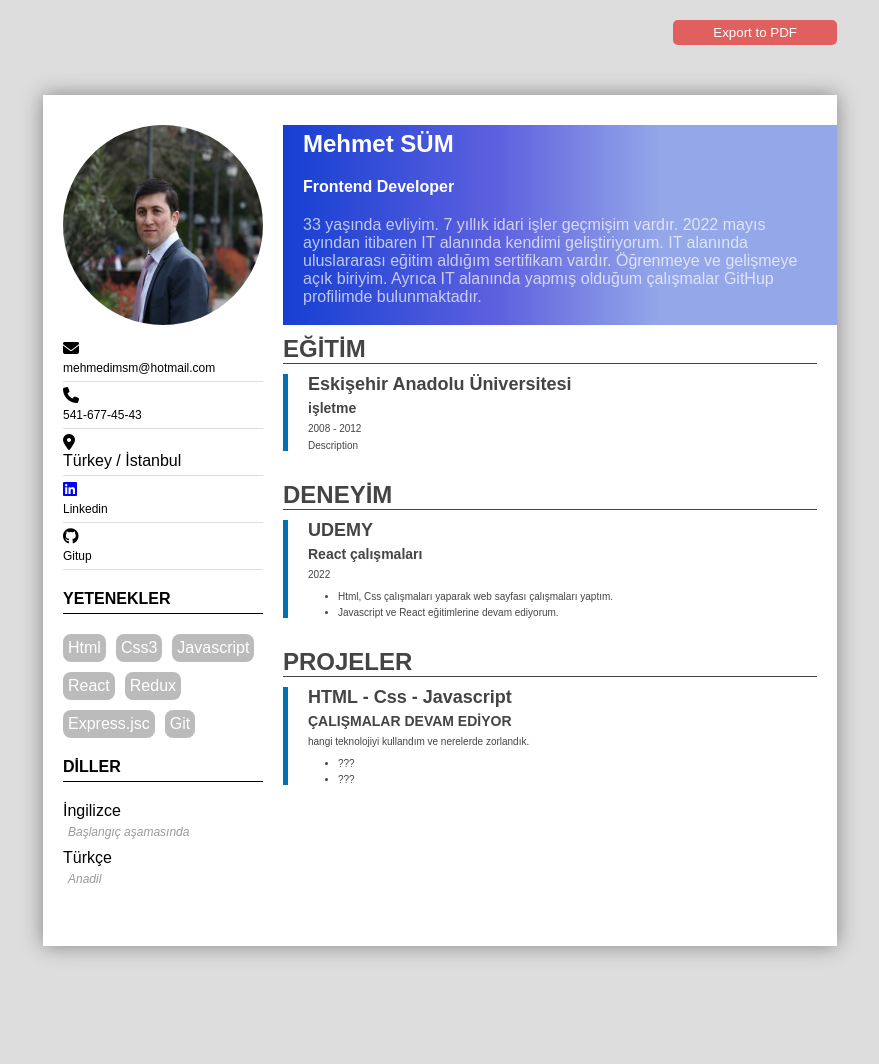
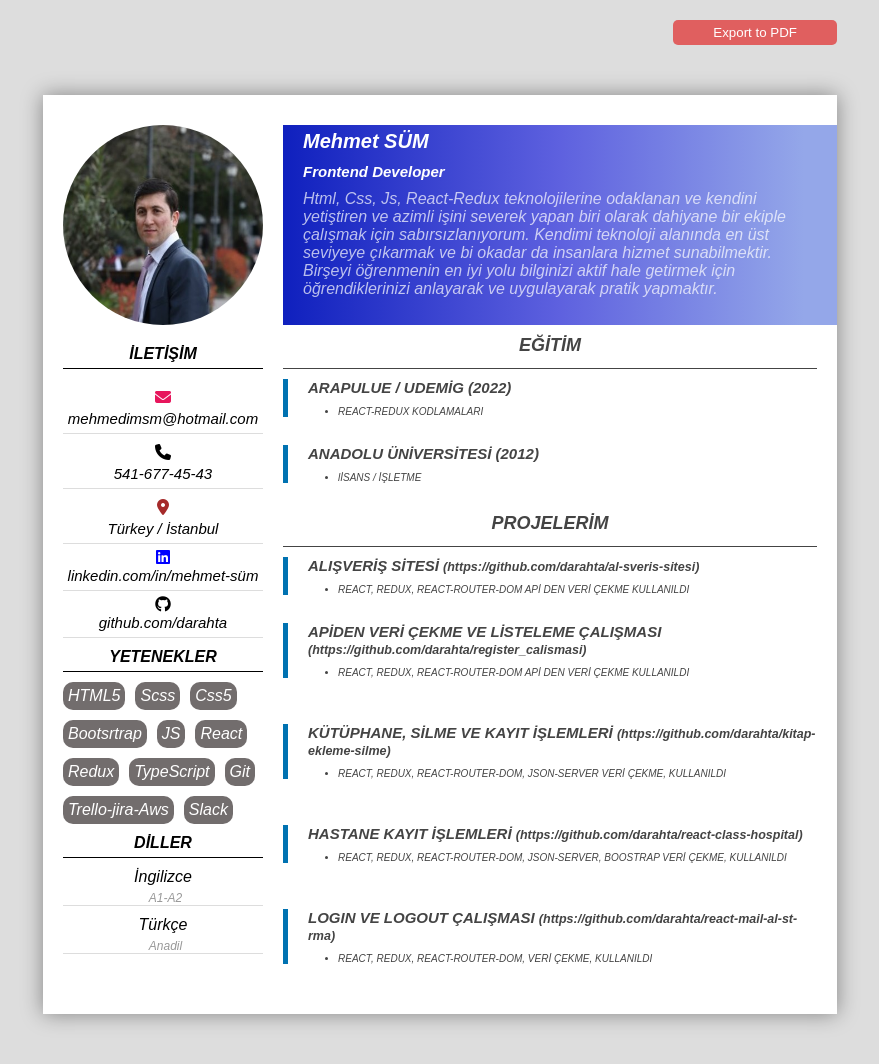
Before and after one commit to darahta/cv-rnegi, a plain HTML site: page index.html in a window 1280 px wide. Shown: the whole page, without its empty margins (200-1079 px from the left). Before the commit the page ends 996 px from the top, so only its background shows below. Drawn offline with Linux system fonts and the light colour scheme.

Commit message:
son aşaması bitti

```diff
--- a/index.html
+++ b/index.html
@@ -1,38 +1,61 @@
 <!DOCTYPE html>
 <html lang="en">
    <head>
-    <meta charset="UTF-8">
-    <meta http-equiv="X-UA-Compatible" content="IE=edge">
-    <meta name="viewport" content="width=device-width, initial-scale=1.0">
+      <meta charset="UTF-8" />
+      <meta http-equiv="X-UA-Compatible" content="IE=edge" />
+      <meta name="viewport" content="width=device-width, initial-scale=1.0" />
       <title>Document</title>
-    <link rel="stylesheet" href="style.css">
-    <script src="https://kit.fontawesome.com/14a3a646e9.js" crossorigin="anonymous"></script>
+      <link rel="stylesheet" href="style.css" />
+      <script
+         src="https://kit.fontawesome.com/14a3a646e9.js"
+         crossorigin="anonymous"
+      ></script>
 
-    <script src="https://cdnjs.cloudflare.com/ajax/libs/html2pdf.js/0.10.1/html2pdf.bundle.min.js" integrity="sha512-GsLlZN/3F2ErC5ifS5QtgpiJtWd43JWSuIgh7mbzZ8zBps+dvLusV+eNQATqgA/HdeKFVgA5v3S/cIrLF7QnIg==" crossorigin="anonymous" referrerpolicy="no-referrer"></script>
+      <script
+         src="https://cdnjs.cloudflare.com/ajax/libs/html2pdf.js/0.10.1/html2pdf.bundle.min.js"
+         integrity="sha512-GsLlZN/3F2ErC5ifS5QtgpiJtWd43JWSuIgh7mbzZ8zBps+dvLusV+eNQATqgA/HdeKFVgA5v3S/cIrLF7QnIg=="
+         crossorigin="anonymous"
+         referrerpolicy="no-referrer"
+      ></script>
    </head>
    <body>
       <div class="topcontainer">
          <button id="pdfBtn">Export to PDF</button>
       </div>
       <div class="maincontainer" id="myCv">
-
          <div class="header">
             <div class="profileImgContainer">
-                <img src="resim.jpg" alt="">
+               <img src="resim.jpg" alt="" />
             </div>
             <div class="profileInfosContainer">
                <h1 class="name" id="nameSurname">Mehmet SÜM</h1>
-                <h4>Frontend Developer</h4>
-                <p class="profileInfoText">33 yaşında evliyim. 7 yıllık idari işler geçmişim vardır. 2022 mayıs ayından itibaren IT alanında kendimi geliştiriyorum. IT alanında uluslararası eğitim aldığım sertifikam vardır. Öğrenmeye ve gelişmeye açık biriyim. Ayrıca IT alanında yapmış olduğum çalışmalar GitHup profilimde bulunmaktadır. </p>
-
+               <h4 class="surname">Frontend Developer</h4>
+               <p class="profileInfoText">
+                  Html, Css, Js, React-Redux teknolojilerine odaklanan ve
+                  kendini yetiştiren ve azimli işini severek yapan biri olarak
+                  dahiyane bir ekiple çalışmak için sabırsızlanıyorum. Kendimi
+                  teknoloji alanında en üst seviyeye çıkarmak ve bi okadar da
+                  insanlara hizmet sunabilmektir. Birşeyi öğrenmenin en iyi yolu
+                  bilginizi aktif hale getirmek için öğrendiklerinizi anlayarak
+                  ve uygulayarak pratik yapmaktır.
+               </p>
             </div>
          </div>
          <div class="content">
             <!--left side-->
-            <div class="leftContainer"><!--left kontainer açılış-->
+            <div class="leftContainer">
+               <!--left kontainer açılış-->
+
+               <div>
+                  <h3 class="leftSectionTitle">İLETİŞİM</h3>
+               </div>
                <div class="contentContainer">
                   <div><i class="fa-solid fa-envelope"></i></div>
-                    <div><a href="mailto:mehmedimsm@hotmail.com">mehmedimsm@hotmail.com</a></div>
+                  <div>
+                     <a href="mailto:mehmedimsm@hotmail.com"
+                        >mehmedimsm@hotmail.com</a
+                     >
+                  </div>
                </div>
 
                <div class="contentContainer">
@@ -46,80 +69,159 @@
                </div>
 
                <div class="contentContainer">
-                    <div id="linkedin"><i class="fa-brands fa-linkedin"></i> </div>
-                    <div><a target="_blank" href="mailto:someone@example.com">Linkedin</a></div>
+                  <div id="linkedin"><i class="fa-brands fa-linkedin"></i></div>
+                  <div>
+                     <a target="_blank" href="mailto:someone@example.com"
+                        >linkedin.com/in/mehmet-süm</a
+                     >
+                  </div>
                </div>
 
                <div class="contentContainer">
                   <div><i class="fa-brands fa-github"></i></div>
-                    <div><a href="mailto:someone@example.com">Gitup</a></div>
+                  <div>
+                     <a href="mailto:someone@example.com">github.com/darahta</a>
+                  </div>
                </div>
 
                <!--skills başlangıç-->
                <h3 class="leftSectionTitle">YETENEKLER</h3>
                <div class="skilssContainer">
-                    <p class="skillBox">Html</p>
-                    <p class="skillBox">Css3</p>
-                    <p class="skillBox">Javascript</p>
+                  <p class="skillBox">HTML5</p>
+                  <p class="skillBox">Scss</p>
+                  <p class="skillBox">Css5</p>
+                  <p class="skillBox">Bootsrtrap</p>
+                  <p class="skillBox">JS</p>
                   <p class="skillBox">React</p>
                   <p class="skillBox">Redux</p>
-                    <p class="skillBox">Express.jsc</p>
+                  <p class="skillBox">TypeScript</p>
                   <p class="skillBox">Git</p>
+                  <p class="skillBox">Trello-jira-Aws</p>
+                  <p class="skillBox">Slack</p>
                </div>
 
                <h3 class="leftSectionTitle">DİLLER</h3>
                <div class="languagesContainer">
                   <p class="languagesTitle">İngilizce</p>
-                        <p class="languagesDetail"> <i>Başlangıç aşamasında</i> </p>
+                  <p class="languagesDetail"><i>A1-A2</i></p>
                </div>
 
                <div class="languagesContainer">
                   <p class="languagesTitle">Türkçe</p>
-                        <p class="languagesDetail"> <i>Anadil</i> </p>
+                  <p class="languagesDetail"><i>Anadil</i></p>
                </div>
-
-
-            </div> <!--left container kapanış-->
+            </div>
+            <!--left container kapanış-->
 
             <!--right side-->
             <div class="rightContainer">
                <h1 class="componentTitle">EĞİTİM</h1>
                <div class="contentComponent">
+                  <h2 class="componentItemTitle">ARAPULUE / UDEMİG (2022)</h2>
+                  <h3 class="componentItemSubTitle marginTop5"></h3>
 
-                    <h2 class="componentItemTitle">Eskişehir Anadolu Üniversitesi</h2>
-                    <h3 class="componentItemSubTitle marginTop5">işletme</h3>
-                    <p class="componentItemInfo marginTop5"><small>2008 - 2012</small></p>
-                    <p class="componentItemDescription marginTop5">Description</p>
+                  <ul class="contentu1 marginTop10">
+                     <li class="componentItemDescription">
+                        REACT-REDUX KODLAMALARI
+                     </li>
+                  </ul>
                </div>
-                <h1 class="componentTitle marginTop30">DENEYİM</h1>
+               <br />
                <div class="contentComponent">
+                  <h2 class="componentItemTitle">
+                     ANADOLU ÜNİVERSİTESİ (2012)
+                  </h2>
 
-                    <h2 class="componentItemTitle">UDEMY</h2>
-                    <h3 class="componentItemSubTitle marginTop5">React çalışmaları</h3>
-                    <p class="componentItemInfo marginTop5"><small>2022</small></p>
                   <ul class="contentu1 marginTop10">
-                        <li class="componentItemDescription">Html, Css çalışmaları yaparak web sayfası çalışmaları yaptım.</li>
-                        <li class="componentItemDescription marginTop5">Javascript ve React eğitimlerine devam ediyorum.</li>
+                     <li class="componentItemDescription">lİSANS / İŞLETME</li>
                   </ul>
                </div>
 
-                <h1 class="componentTitle marginTop30">PROJELER</h1>
+               <h1 class="componentTitle marginTop30">PROJELERİM</h1>
 
                <div class="contentComponent">
+                  <h2 class="componentItemTitle">
+                     ALIŞVERİŞ SİTESİ
+                     <small
+                        >(https://github.com/darahta/al-sveris-sitesi)</small
+                     >
+                  </h2>
 
-                    <h2 class="componentItemTitle">HTML -  Css - Javascript</h2>
-                    <h3 class="componentItemSubTitle marginTop5">ÇALIŞMALAR DEVAM EDİYOR</h3>
-                    <p class="componentItemInfo marginTop5"><small>hangi teknolojiyi kullandım ve nerelerde zorlandık.</small></p>
                   <ul class="contentu1 marginTop10">
-                        <li class="componentItemDescription">???</li>
-                        <li class="componentItemDescription marginTop5">???</li>
-
+                     <li class="componentItemDescription">
+                        REACT, REDUX, REACT-ROUTER-DOM APİ DEN VERİ ÇEKME
+                        KULLANILDI
+                     </li>
                   </ul>
                </div>
+               <br />
+               <div class="contentComponent">
+                  <h2 class="componentItemTitle">
+                     APİDEN VERİ ÇEKME VE LİSTELEME ÇALIŞMASI
+                     <small
+                        >(https://github.com/darahta/register_calismasi)</small
+                     >
+                  </h2>
 
+                  <ul class="contentu1 marginTop10">
+                     <li class="componentItemDescription">
+                        REACT, REDUX, REACT-ROUTER-DOM APİ DEN VERİ ÇEKME
+                        KULLANILDI
+                     </li>
+                  </ul>
+               </div>
+               <br />
+               <br />
+               <div class="contentComponent">
+                  <h2 class="componentItemTitle">
+                     KÜTÜPHANE, SİLME VE KAYIT İŞLEMLERİ
+                     <small
+                        >(https://github.com/darahta/kitap-ekleme-silme)</small
+                     >
+                  </h2>
+
+                  <ul class="contentu1 marginTop10">
+                     <li class="componentItemDescription">
+                        REACT, REDUX, REACT-ROUTER-DOM, JSON-SERVER VERİ ÇEKME,
+                        KULLANILDI
+                     </li>
+                  </ul>
+               </div>
+               <br />
+               <br />
+               <div class="contentComponent">
+                  <h2 class="componentItemTitle">
+                     HASTANE KAYIT İŞLEMLERİ
+                     <small
+                        >(https://github.com/darahta/react-class-hospital)</small
+                     >
+                  </h2>
+
+                  <ul class="contentu1 marginTop10">
+                     <li class="componentItemDescription">
+                        REACT, REDUX, REACT-ROUTER-DOM, JSON-SERVER, BOOSTRAP
+                        VERİ ÇEKME, KULLANILDI
+                     </li>
+                  </ul>
+               </div>
+               <br />
+               <br />
+               <div class="contentComponent">
+                  <h2 class="componentItemTitle">
+                     LOGIN VE LOGOUT ÇALIŞMASI
+                     <small
+                        >(https://github.com/darahta/react-mail-al-st-rma)</small
+                     >
+                  </h2>
+
+                  <ul class="contentu1 marginTop10">
+                     <li class="componentItemDescription">
+                        REACT, REDUX, REACT-ROUTER-DOM, VERİ ÇEKME, KULLANILDI
+                     </li>
+                  </ul>
                </div>
             </div>
-
+         </div>
       </div>
       <script src="script.js"></script>
    </body>
--- a/style.css
+++ b/style.css
@@ -78,18 +78,27 @@ a{
     padding: 5px 20px;
     display: flex;
     flex-direction: column;
-    gap: 20px;
+    gap: 10px;
     background-color: aqua;
     color: #fff;
     margin-left: 20px;
-    background: linear-gradient(90deg, rgba(99,235,207,1) 0%, rgba(22,63,210,1) 0%, rgba(94,97,223,1) 39%, rgba(148,167,233,1) 68%);
+    background: linear-gradient(90deg, rgb(20, 185, 56) 0%, rgb(15, 32, 190) 0%, rgba(94,97,223,1) 50%, rgba(148,167,233,1) 94%);
 }
 .name{
-    font-size: 24px;
+    font-size: 20px;
+    font-style: italic;
+}
+.surname{
+    font-size: 15px;
+    font-style: italic;
 }
 .profileInfoText{
     color: rgb(255, 255, 255, 0.7);
+    font-style: italic;
+
+
 }
+
 
 .content {
 
@@ -98,6 +107,7 @@ a{
     margin-top: 10px;
     display: flex;
 }
+
 
 .leftContainer{
 
@@ -109,28 +119,47 @@ a{
 
 .contentContainer{
     border-bottom: 1px solid #ddd;
-    padding: 5px 0;
+    padding: 5px 0px;
 
 
 
 }
 .contentContainer i{
-
+  font-size: 16px;
+}
+.contentContainer .fa-envelope{
+    color:rgb(231, 22, 92);
 }
 
 .contentContainer a{
-    font-size: 12px;
+    font-size: 15px;
     color: black;
+    font-style: italic;
 }
+.contentContainer .fa-location-dot{
+    color: brown;
+}
+.contentContainer span{
+    font-size: 15px;
+    font-style: italic;
+}
+.contentContainer, .fa-solid{
+    text-align: center;
+    padding-bottom: 5px;
+    padding-top: 5px;
+}
+
 
 #linkedin i{
     color: blue;
 }
 .leftSectionTitle{
     font-size: 16px;
-    margin: 20px 0px;
+    margin: 10px 0px;
     border-bottom: 1px solid;
     padding-bottom: 5px;
+    text-align: center;
+    font-style: italic;
 }
 
 .skilssContainer{
@@ -140,14 +169,16 @@ a{
 }
 
 .skillBox{
-    background-color: #bbb;
+    background-color: rgb(114, 109, 109);
     color: white;
     padding: 5px;
-    border-radius: 8px;
+    border-radius: 10px;
+    font-style: italic;
+    font-weight: 500;
 
 }
 .languagesContainer{
-
+    border-bottom: 1px solid #ddd;
     margin-bottom: 10px;
 }
 
@@ -176,6 +207,8 @@ a{
 .marginTop5{
     margin-top: 5px;
 }
+.marginTop30{
+font-style: italic;}
 
 .rightContainer{
 
@@ -185,6 +218,7 @@ a{
 
 }
 
+
 .contentComponent{
     border-left: 5px solid;
     padding-left:20px;
@@ -193,17 +227,27 @@ a{
 }
 
 .componentTitle{
-    font-size: 24px;
+    font-size: 18px;
     border-bottom: 1px solid var(--contentTitle);
     color: var(--contentTitle);
+    font-style: italic;
+    text-align: center;
+    padding-bottom: 12px;
 }
 .componentItemTitle{
-    font-size: 18px;
+    font-size: 15px;
+    color: var(--contentTitle);
+    font-style: italic;
+}
+.componentItemSubTitle{
+    font-size: 15px;
     color: var(--contentTitle);
 }
-.componentItemSubTitle{
-    font-size: 14px;
-    color: var(--contentTitle);
+.languagesContainer{
+    text-align: center;
+}
+.languagesTitle{
+    font-style: italic;
 }
 .componentItemInfo{
     font-size: 12px;
@@ -212,6 +256,7 @@ a{
 .componentItemDescription{
     font-size: 10px;
     color: var(--contentTitle);
+    font-style: italic;
 }
 .contentu1{
     padding-left: 30px;
```
Lines whose indentation alone changed are shown as unchanged.
